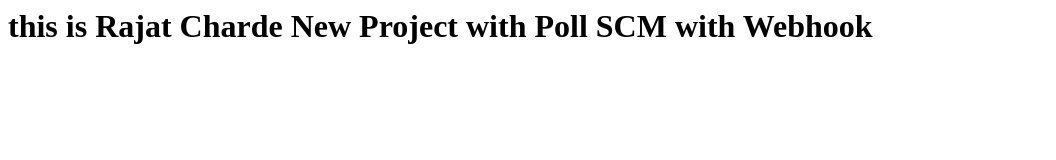
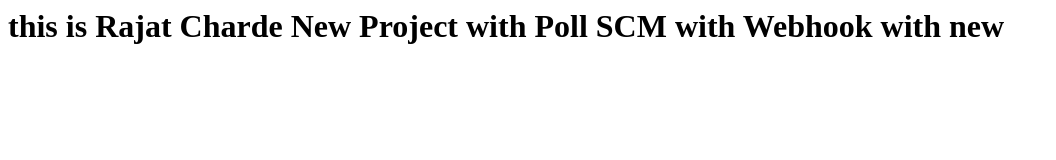
Before and after one commit to rajatgithubaccount1234/demo-jenkin, a plain HTML site: page index.html in a window 1280 px wide. Shown: the whole page, without its empty margins (0-1056 px from the left). Drawn offline with Linux system fonts and the light colour scheme.

Commit message:
Update index.html

```diff
--- a/index.html
+++ b/index.html
@@ -1,5 +1,5 @@
 <html>
   <body>
-    <h1> this is Rajat Charde New Project with Poll SCM with Webhook </h1>
+    <h1> this is Rajat Charde New Project with Poll SCM with Webhook with new </h1>
   </body>
 </html>
```
